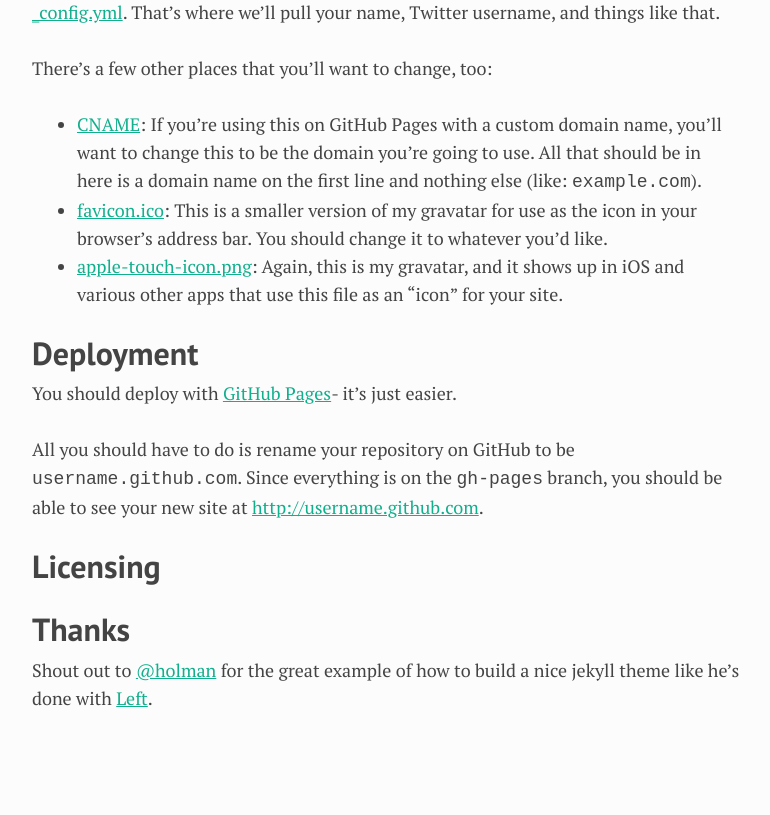
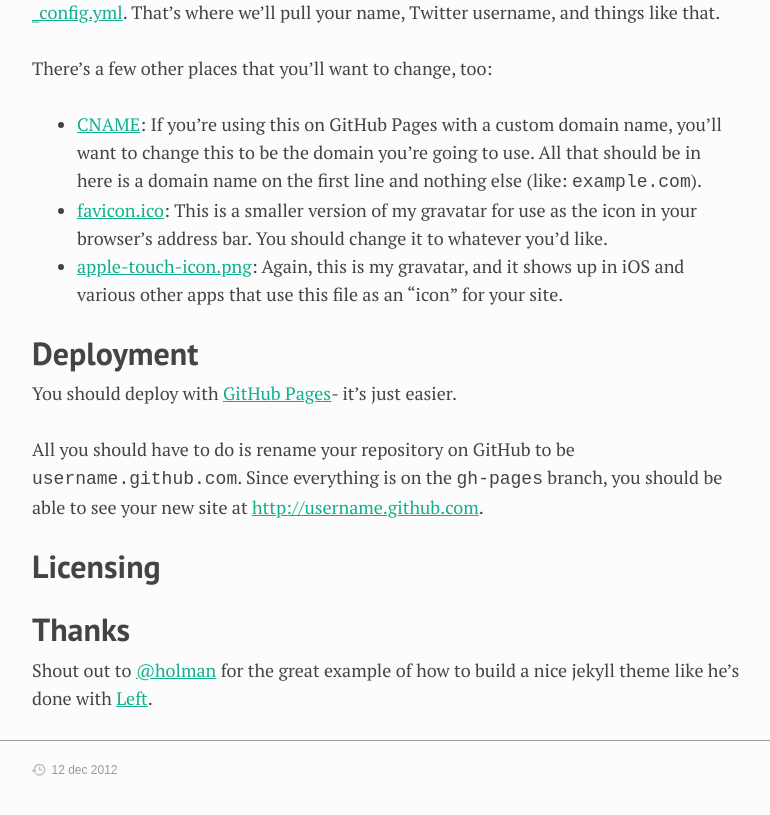
Before and after one commit to stylehatch/bryant, a Jekyll site: the page built from index.html, in a window 1280 px wide and 900 px high, scrolled down 1085 px. Shown: the top 815 px of the window, without its empty margins (254-1024 px from the left). Built offline with Jekyll 4.4.1, drawn with Linux system fonts in a browser that asks for light colours; nearby versions of some CDN libraries; Markdown is read by kramdown in place of the engine named in the settings.

Commit message:
Post footer working

```diff
--- a/index.html
+++ b/index.html
@@ -12,9 +12,16 @@ title: "Posts"
       </header>
       <section>
       {{ post.content }}
+    {% endif %}
       </section>
+      <footer>
+        <ul class="meta">
+          <li class="time"><a href="{{ post.url }}" class="icon-timeago">{{ post.date | date_to_string }}</a></li>
+          {% if page.disqus_id %}
+          <li class="comments"><a href="{{ post.url }}#disqus_thread" class="dsq-comment-count semihidden icon-speech-bubble-left-2">&nbsp;</a></li>
+          {% endif %}
+        </ul>
+      </footer>
     </article>
-    {% endif %}
     {% endfor %}
   </div>
-</div>
```
